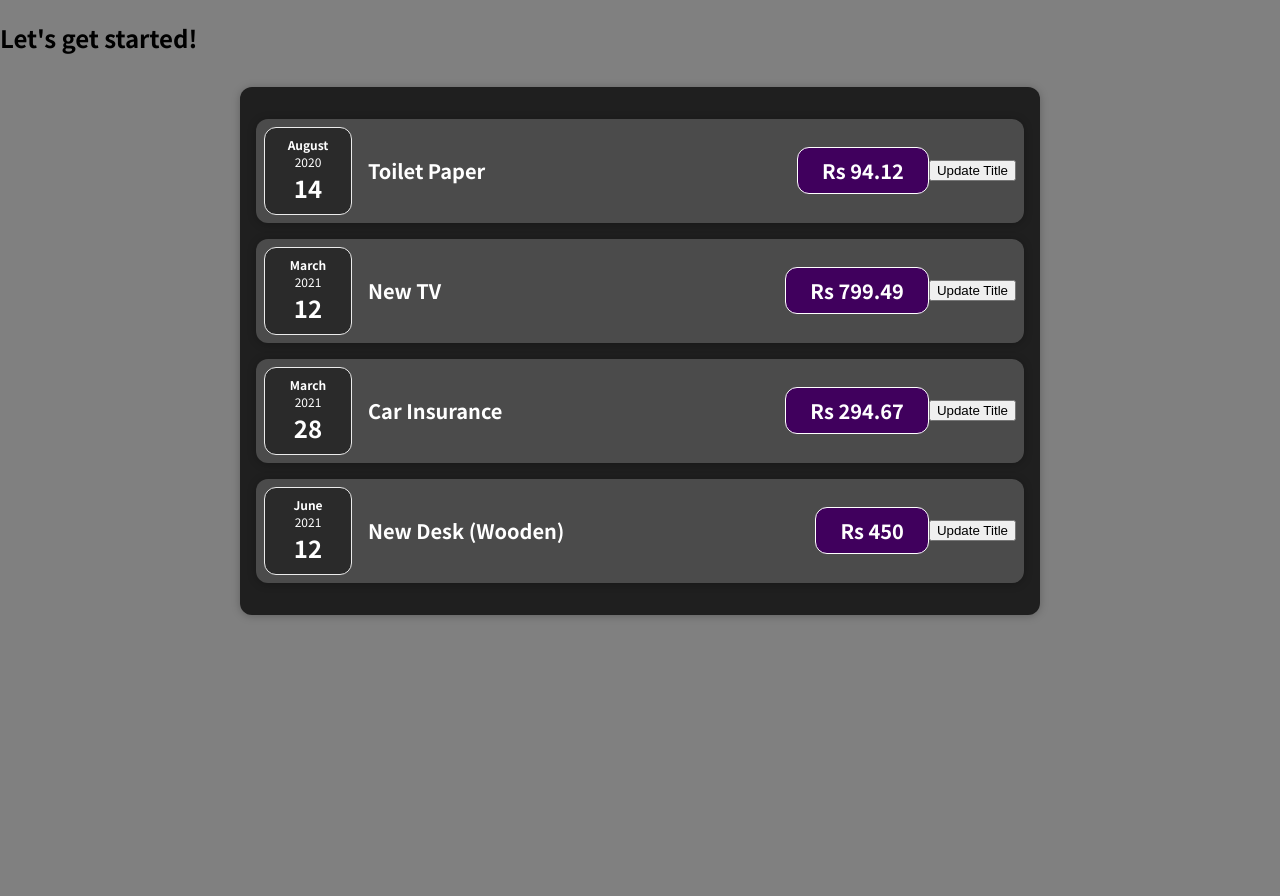
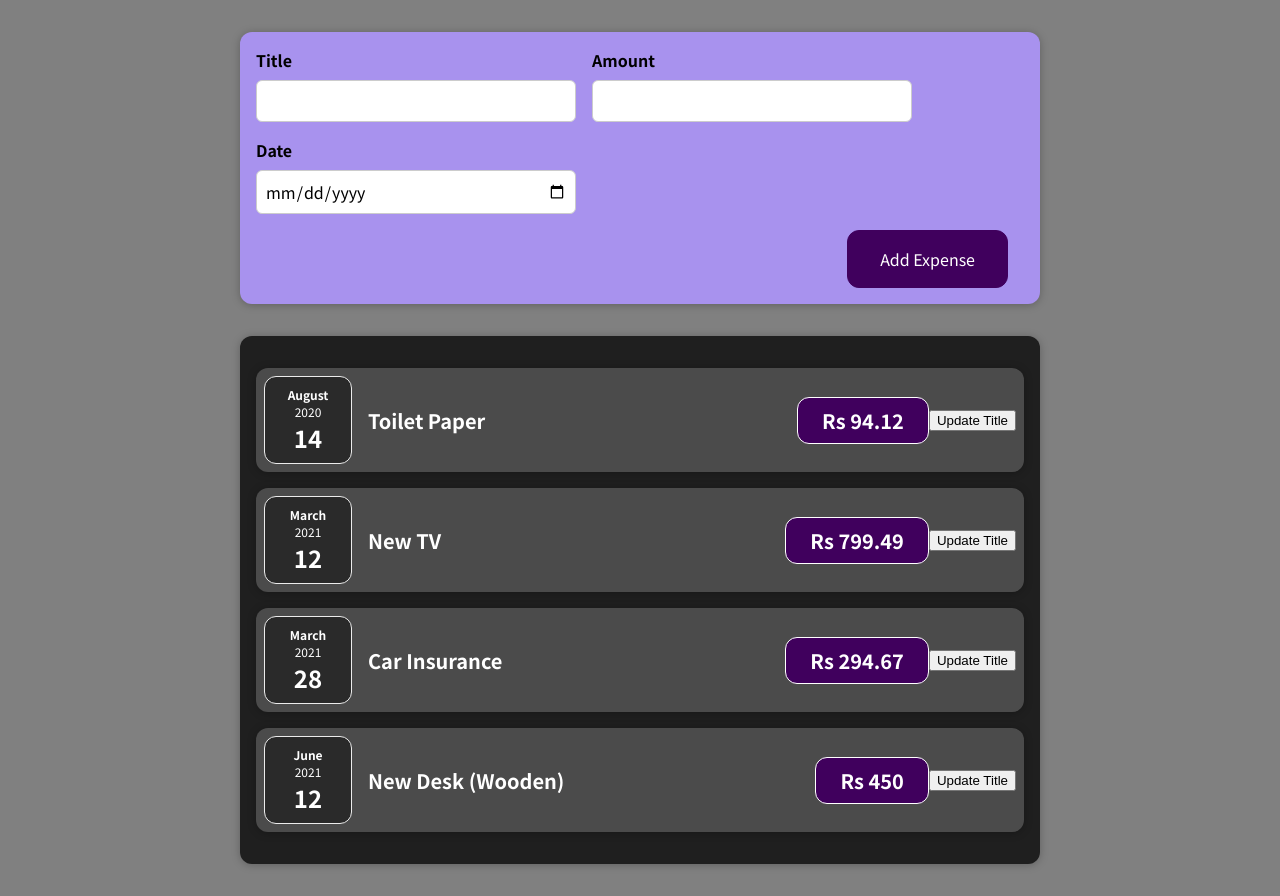
Before and after one commit to jatinKhachane/expense-tracker, a React (Create React App) app: page / in a window 1280 px wide. Before the commit the page ends 800 px from the top, so only its background shows below. Built offline with nearby package versions, Linux system fonts and the light colour scheme.

Commit message:
adding new expense form to UI

```diff
--- a/src/App.js
+++ b/src/App.js
@@ -1,6 +1,7 @@
 import Expenses from "./components/Expenses/Expenses";
+import NewExpense from "./components/NewExpense/NewExpense";
 
-function App() {
+const App = () => {
   const expenses = [
     {
       id: "e1",
@@ -25,10 +26,10 @@
 
   return (
     <div>
-      <h2>Let's get started!</h2>
+      <NewExpense />
       <Expenses items={expenses} />
     </div>
   );
-}
+};
 
 export default App;
--- /dev/null
+++ b/src/components/NewExpense/ExpenseForm.css
@@ -0,0 +1,26 @@
+.new-expense__controls {
+  display: flex;
+  flex-wrap: wrap;
+  gap: 1rem;
+  margin-bottom: 1rem;
+  text-align: left;
+}
+
+.new-expense__control label {
+  font-weight: bold;
+  margin-bottom: 0.5rem;
+  display: block;
+}
+
+.new-expense__control input {
+  font: inherit;
+  padding: 0.5rem;
+  border-radius: 6px;
+  border: 1px solid #ccc;
+  width: 20rem;
+  max-width: 100%;
+}
+
+.new-expense__actions {
+  text-align: right;
+}
--- /dev/null
+++ b/src/components/NewExpense/ExpenseForm.js
@@ -0,0 +1,28 @@
+import React from "react";
+import "./ExpenseForm.css";
+
+const ExpenseForm = () => {
+  return (
+    <form>
+      <div className="new-expense__controls">
+        <div className="new-expense__control">
+          <label>Title</label>
+          <input type="text"></input>
+        </div>
+        <div className="new-expense__control">
+          <label>Amount</label>
+          <input type="number" min="0.01" step="0.01"></input>
+        </div>
+        <div className="new-expense__control">
+          <label>Date</label>
+          <input type="date" min="2019-01-01" max="2022-12-31"></input>
+        </div>
+      </div>
+      <div className="new-expense__actions">
+        <button type="submit">Add Expense</button>
+      </div>
+    </form>
+  );
+};
+
+export default ExpenseForm;
--- /dev/null
+++ b/src/components/NewExpense/NewExpense.css
@@ -0,0 +1,38 @@
+.new-expense {
+  background-color: #a892ee;
+  padding: 1rem;
+  margin: 2rem auto;
+  width: 50rem;
+  max-width: 95%;
+  border-radius: 12px;
+  text-align: center;
+  box-shadow: 0 1px 8px rgba(0, 0, 0, 0.25);
+}
+
+.new-expense button {
+  font: inherit;
+  cursor: pointer;
+  padding: 1rem 2rem;
+  border: 1px solid #40005d;
+  background-color: #40005d;
+  color: white;
+  border-radius: 12px;
+  margin-right: 1rem;
+}
+
+.new-expense button:hover,
+.new-expense button:active {
+  background-color: #510674;
+  border-color: #510674;
+}
+
+.new-expense button.alternative {
+  color: #220131;
+  border-color: transparent;
+  background-color: transparent;
+}
+
+.new-expense button.alternative:hover,
+.new-expense button.alternative:active {
+  background-color: #ddb3f8;
+}
--- /dev/null
+++ b/src/components/NewExpense/NewExpense.js
@@ -0,0 +1,12 @@
+import ExpenseForm from "./ExpenseForm";
+import "./NewExpense.css";
+
+const NewExpense = () => {
+  return (
+    <div className="new-expense">
+      <ExpenseForm />
+    </div>
+  );
+};
+
+export default NewExpense;
```
Also changed, not shown: 1 other file (tests, documents, lock files or other folders).
